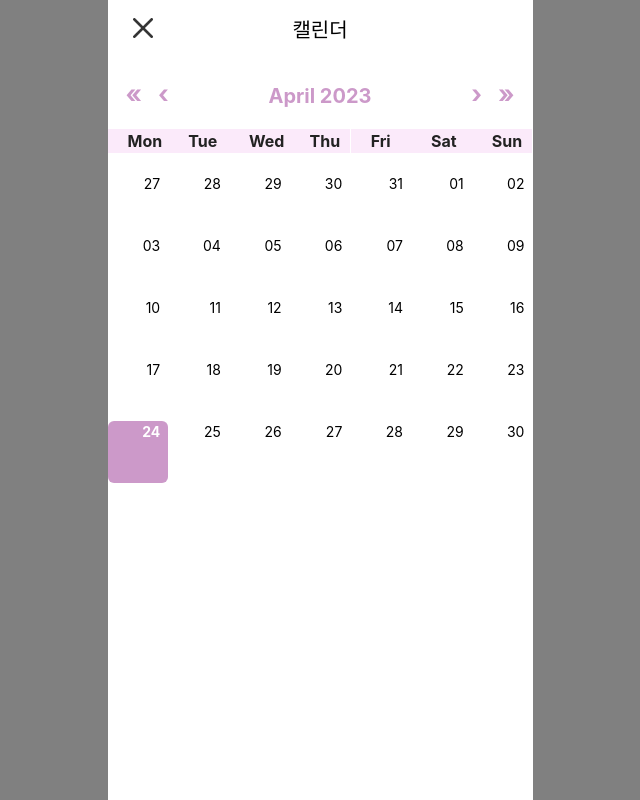
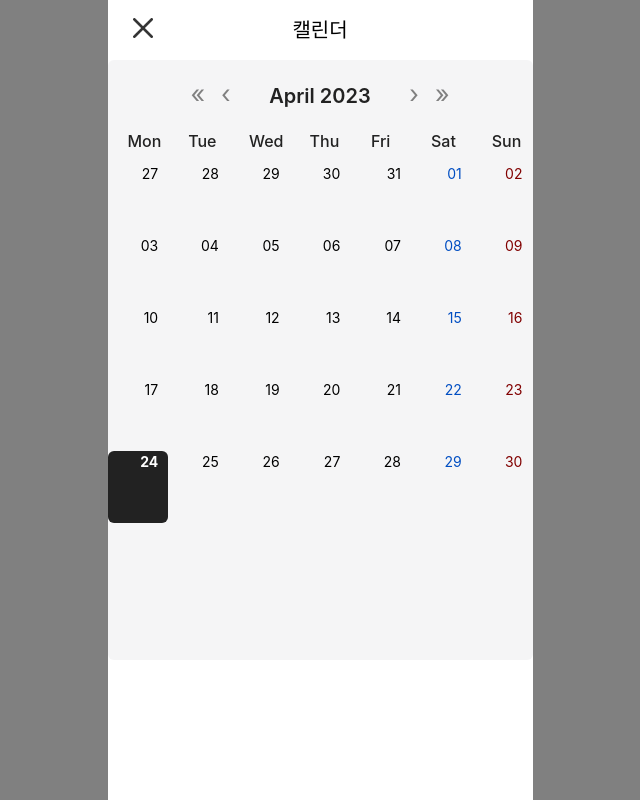
Before and after one commit to yousunzoo/Moodlog-FE-WEB, a React (Vite) app: page /calendar/1 in a window 1280 px wide. Shown: the whole page, without its empty margins (320-960 px from the left). Built offline with nearby package versions, Linux system fonts and the light colour scheme; no server answers; a web font is replaced by a local one.

Commit message:
design: 캘린더 디자인 완료

```diff
--- a/src/components/calendar/calendar.css
+++ b/src/components/calendar/calendar.css
@@ -2,7 +2,7 @@
   width: 100%;
   margin: 0 auto;
   height: 600px;
-  background-color: #fff;
+  background-color: #F5F5F6;
   color: #222;
   border-radius: 6px;
   line-height: 1.125em;
@@ -17,20 +17,21 @@
 
 /* 화살표 버튼 */
 .react-calendar__navigation button {
-  color: #CC99C9;
   background: none;
   font-size: 25px;
   padding: 0 3px 20px 3px;
   margin-top: 20px;
+  font-weight: 400;
+  color: gray;
 }
 
 .react-calendar__navigation button:enabled:hover,
 .react-calendar__navigation button:enabled:focus {
-  color: #935a8f;
+  color: #222;
 }
 
 .react-calendar__navigation button[disabled] {
-  color: #CC99C9;
+  color: #222;
 }
 
 .react-calendar__navigation__arrow {
@@ -42,7 +43,7 @@
 }
 
 .react-calendar__navigation__next2-button {
-  margin-right: 15px;
+  margin-right: 80px;
 }
 
 .react-calendar__navigation__prev-button {
@@ -50,32 +51,33 @@
 }
 
 .react-calendar__navigation__prev2-button {
-  margin-left: 15px;
+  margin-left: 80px;
 }
 
 /* 년월 */
 .react-calendar__navigation__label__labelText {
-  font-weight: 700;
+  font-weight: 600;
   font-size: 20px;
+  color: #222;
 }
 
 .react-calendar__navigation__label__labelText--from {}
 
-/* 날짜 hover, focus*/
+/* 년월 hover, focus*/
 .react-calendar__tile {
   padding: 3px;
 }
 
 .react-calendar__tile:enabled:hover,
 .react-calendar__tile:enabled:focus {
-  background: #CC99C9;
+  background: #666;
   color: #ffffff;
   border-radius: 6px;
 }
 
-/* 오늘 날짜 */
+/* 오늘 날짜 today */
 .react-calendar__tile--now {
-  background: #9e719a;
+  background: #111;
   border-radius: 6px;
   font-weight: bold;
   color: #f8f8f8;
@@ -84,7 +86,7 @@
 /* 오늘 날짜 hover, focus */
 .react-calendar__tile--now:enabled:hover,
 .react-calendar__tile--now:enabled:focus {
-  background: #CC99C9;
+  background: #666;
   border-radius: 6px;
   font-weight: bold;
   color: #fff;
@@ -92,12 +94,12 @@
 
 .react-calendar__tile--hasActive:enabled:hover,
 .react-calendar__tile--hasActive:enabled:focus {
-  background: #f8f8fa;
+  background: #222;
 
 }
 
 .react-calendar__tile--active {
-  background: #CC99C9;
+  background: #222;
   border-radius: 6px;
   font-weight: bold;
   color: white;
@@ -105,29 +107,24 @@
 
 .react-calendar__tile--active:enabled:hover,
 .react-calendar__tile--active:enabled:focus {
-  background: #CC99C9;
+  background: #222;
   color: white;
 }
 
 .react-calendar--selectRange .react-calendar__tile--hover {
-  background-color: #f8f8fa;
+  background-color: #222;
 }
 
-.react-calendar__tile--range {
-  background: #f8f8fa;
-  color: #CC99C9;
-  border-radius: 6px;
-}
 
 .react-calendar__tile--rangeStart {
   border-radius: 6px;
-  background: #CC99C9;
+  background: #222;
   color: white;
 }
 
 .react-calendar__tile--rangeEnd {
   border-radius: 6px;
-  background: #CC99C9;
+  background: #222;
   color: white;
 }
 
@@ -135,30 +132,30 @@
   height: 20px;
   width: 20px;
   display: flex;
-  margin: 10px auto;
+  margin: 15px auto;
 }
 
-/* 요일 */
+/* 월화수목금토일 */
 abbr[title] {
   text-decoration: none !important;
   font-weight: 700;
   padding: 10px 20px;
-  background-color: #fbeafa;
+  font-weight: 500;
 }
 
 abbr[title="토요일"] {
-  color: rgb(90, 135, 203);
+  color: rgb(0, 78, 194);
 }
 
 abbr[title="일요일"] {
-  color: rgb(118, 43, 43);
+  color: rgb(129, 0, 0);
 }
 
-
+/*주말 */
 .react-calendar__month-view__weekdays__weekday {
   text-align: center;
   text-decoration: none;
-  margin-bottom: 20px;
+  margin-bottom: 10px;
   padding: 3px 0;
 }
 
@@ -170,13 +167,19 @@ abbr[title="일요일"] {
 
 .react-calendar__month-view__weekdays__weekday--weekend abbr {
   border-image: none;
-
 }
 
+.react-calendar__month-view__days__day:nth-child(7n-1) {
+  color: rgb(0, 78, 194);
+}
+
+.react-calendar__month-view__days__day--weekend {
+  color: rgb(129, 0, 0);
+}
 
 /* day */
 .react-calendar__month-view__days__day {
   font-size: 14px;
   text-align: right;
-  padding-right: 8px;
+  padding-right: 10px;
 }
```
